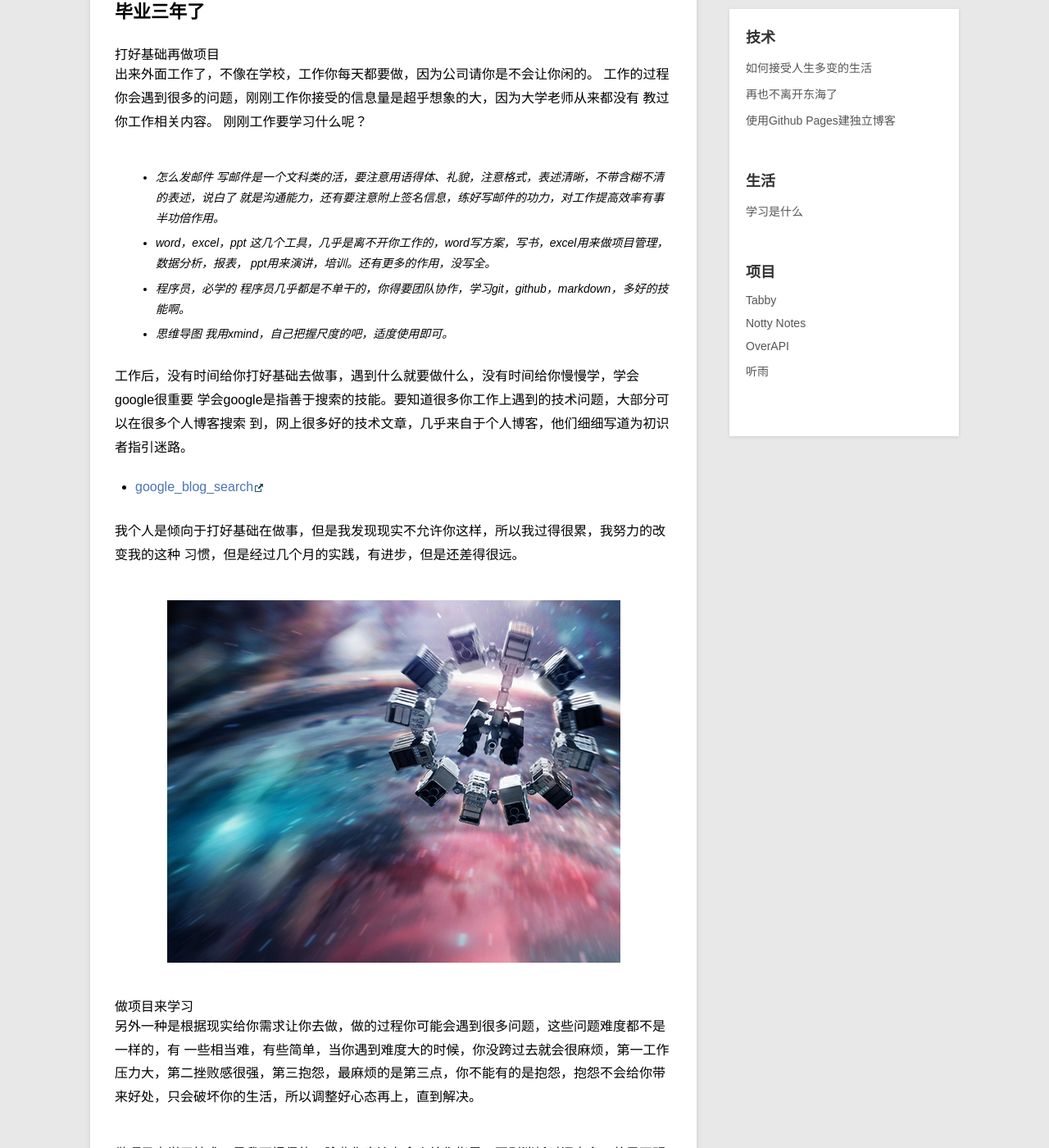
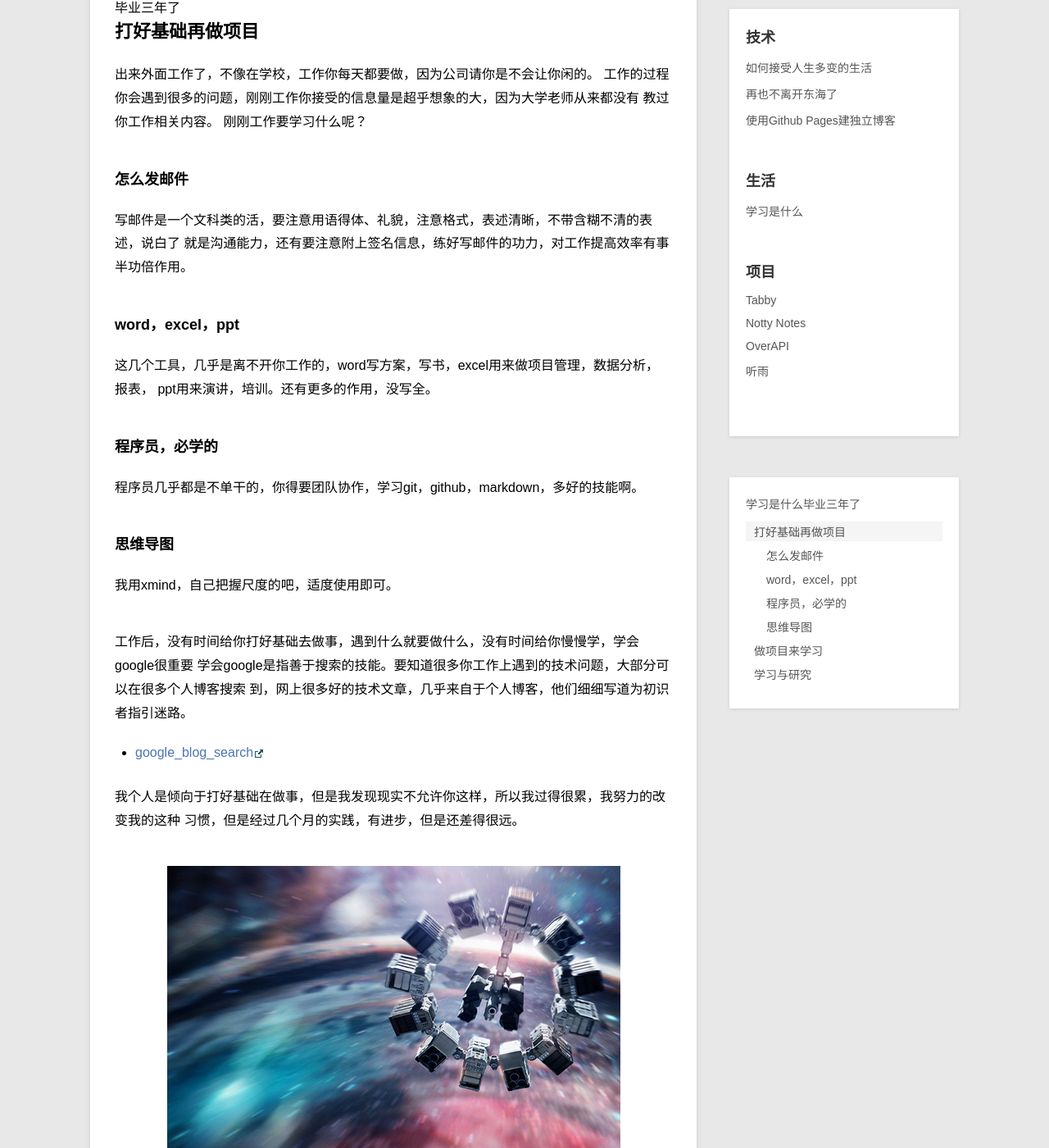
Before and after one commit to sherppard/sherppard.github.io, a Jekyll site: the page built from _posts/opinion/2015-5-22-3years.md, in a window 1280 px wide and 1400 px high, scrolled down 259 px. Shown: the whole window at 82% size. Built offline with Jekyll 4.4.1, drawn with Linux system fonts in a browser that asks for light colours; Markdown is read by kramdown in place of the engine named in the settings; some of the changed lines change nothing that is shown; some of the changed text lies outside the part shown.

Commit message:
2015-05-25-change2

```diff
--- a/_posts/opinion/2015-5-22-3years.md
+++ b/_posts/opinion/2015-5-22-3years.md
@@ -5,46 +5,48 @@ category: opinion
 description: 学习，研究是何物呢？
 ---
 
-## 毕业三年了
+# 毕业三年了
 
-# 打好基础再做项目
+## 打好基础再做项目
+
 出来外面工作了，不像在学校，工作你每天都要做，因为公司请你是不会让你闲的。
 工作的过程你会遇到很多的问题，刚刚工作你接受的信息量是超乎想象的大，因为大学老师从来都没有
 教过你工作相关内容。
 刚刚工作要学习什么呢？
-> * 怎么发邮件
+### 怎么发邮件
 写邮件是一个文科类的活，要注意用语得体、礼貌，注意格式，表述清晰，不带含糊不清的表述，说白了
 就是沟通能力，还有要注意附上签名信息，练好写邮件的功力，对工作提高效率有事半功倍作用。
-> * word，excel，ppt
+### word，excel，ppt
 这几个工具，几乎是离不开你工作的，word写方案，写书，excel用来做项目管理，数据分析，报表，
 ppt用来演讲，培训。还有更多的作用，没写全。
-> * 程序员，必学的
+### 程序员，必学的
 程序员几乎都是不单干的，你得要团队协作，学习git，github，markdown，多好的技能啊。
-> * 思维导图
+### 思维导图
 我用xmind，自己把握尺度的吧，适度使用即可。
 
 工作后，没有时间给你打好基础去做事，遇到什么就要做什么，没有时间给你慢慢学，学会google很重要
 学会google是指善于搜索的技能。要知道很多你工作上遇到的技术问题，大部分可以在很多个人博客搜索
 到，网上很多好的技术文章，几乎来自于个人博客，他们细细写道为初识者指引迷路。
-* [google_blog_search][]
+
+* [google_blog_search](https://www.google.com.hk/blogsearch?safe=strict&hl=zh-CN)
 
 我个人是倾向于打好基础在做事，但是我发现现实不允许你这样，所以我过得很累，我努力的改变我的这种
 习惯，但是经过几个月的实践，有进步，但是还差得很远。
 
 ![star](../../images/imgWithArticle/interstellar.jpg)
 
-# 做项目来学习
-另外一种是根据现实给你需求让你去做，做的过程你可能会遇到很多问题，这些问题难度都不是一样的，有
+## 做项目来学习
+     另外一种是根据现实给你需求让你去做，做的过程你可能会遇到很多问题，这些问题难度都不是一样的，有
 一些相当难，有些简单，当你遇到难度大的时候，你没跨过去就会很麻烦，第一工作压力大，第二挫败感很强，第三抱怨，最麻烦的是第三点，你不能有的是抱怨，抱怨不会给你带来好处，只会破坏你的生活，所以调整好心态再上，直到解决。
 
-做项目去学习技术，是我不提倡的，除非你旁边有个人给你指导，否则消耗时间太多，效果不明显，因为这个
+      做项目去学习技术，是我不提倡的，除非你旁边有个人给你指导，否则消耗时间太多，效果不明显，因为这个
 过程太多未知的了。其实这也可以说是一种逆向的过程，逆向真的很难，我个人这么认为。
 
 ## 学习与研究
 学习的目的是获得知识
+
 研究是给你个课题，目的始终围绕这个课题
+
 这就是两者的不同
+
 我更提倡研究，因为研究会给你带来更多的成就感。
-
-
-[google_blog_search]:  https://www.google.com.hk/blogsearch?safe=strict&hl=zh-CN 'blog_search'
```
